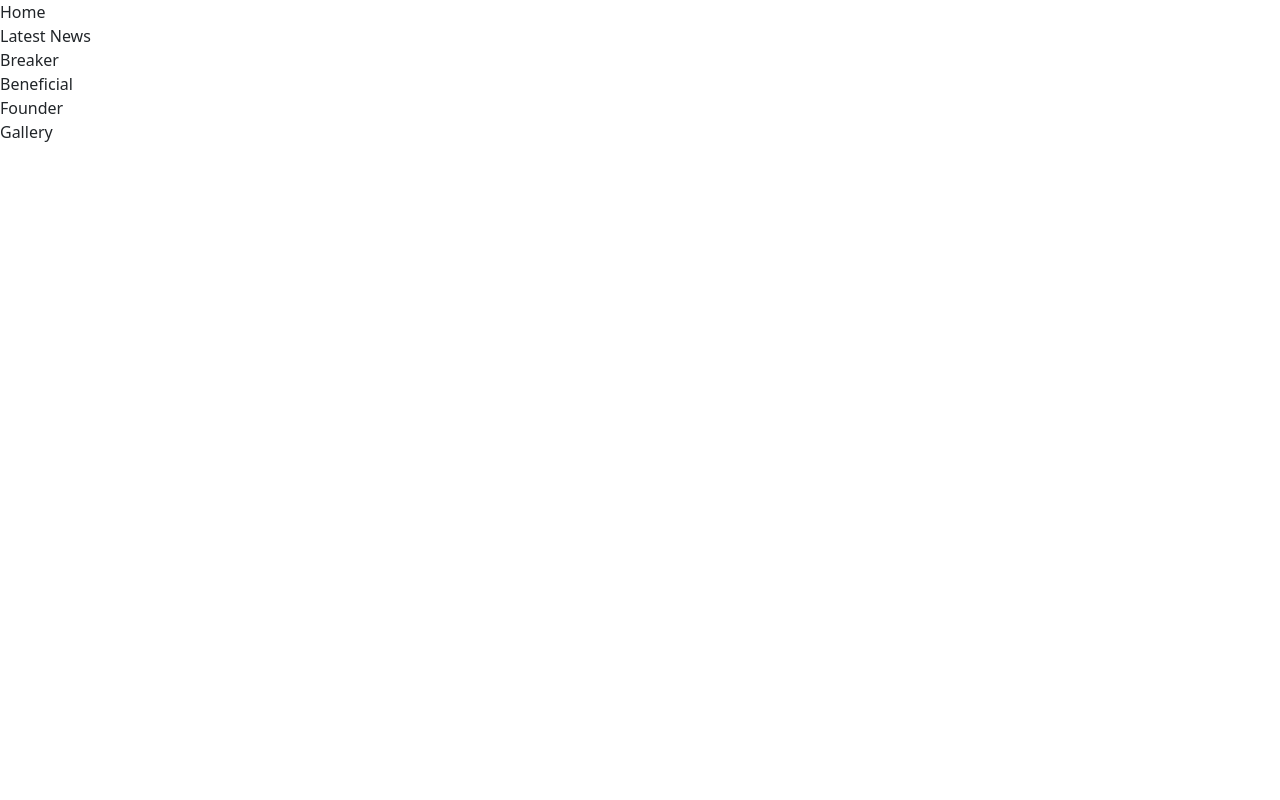
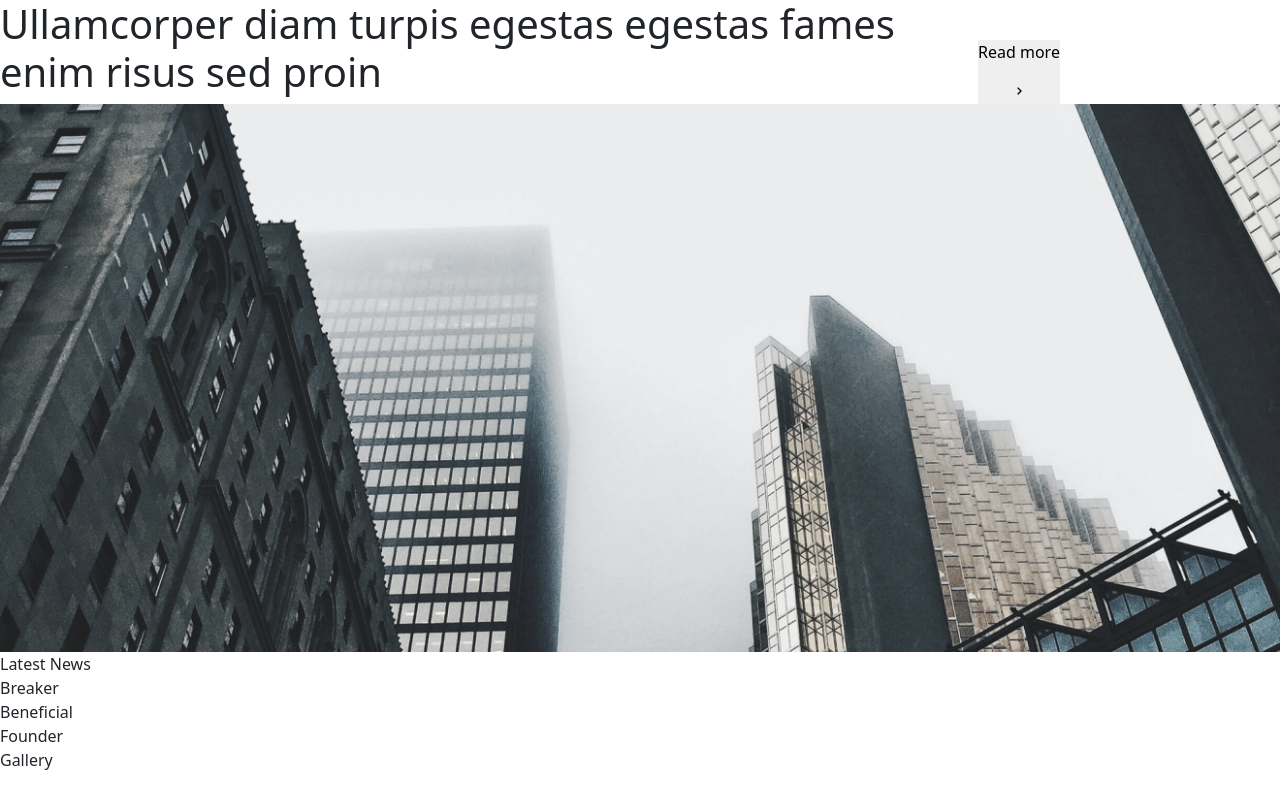
Before and after one commit to Anisha-Karmacharya/Outside-Task, a plain HTML site: page index.html in a window 1280 px wide. Drawn offline with nearby package versions, Linux system fonts and the light colour scheme.

Commit message:
basic layout for hero section complete

```diff
--- a/index.html
+++ b/index.html
@@ -6,7 +6,10 @@
     <meta name="viewport" content="width=device-width, initial-scale=1.0" />
     <!-- CSS -->
     <link rel="stylesheet" href="./assets/stylesheet/css/main.css" />
-    <link href="https://cdn.jsdelivr.net/npm/bootstrap@5.1.3/dist/css/bootstrap.min.css" rel="stylesheet">
+    <link
+      href="https://cdn.jsdelivr.net/npm/bootstrap@5.1.3/dist/css/bootstrap.min.css"
+      rel="stylesheet"
+    />
 
     <!-- Latest compiled JavaScript -->
     <script src="https://cdn.jsdelivr.net/npm/bootstrap@5.1.3/dist/js/bootstrap.bundle.min.js"></script>
@@ -22,7 +25,32 @@
     <header class="header"></header>
     <main>
       <!-- Home Section -->
-      <section>Home</section>
+      <section class="hero">
+        <div class="hero__bg"></div>
+        <div class="hero__main">
+          <div class="row align-items-end">
+            <div class="col-md-9">
+              <h1 class="main__text">
+                Ullamcorper diam turpis egestas egestas fames enim risus sed
+                proin
+              </h1>
+            </div>
+            <div class="col-md-3">
+              <button class="main__button button button--primary">
+                <div class="button__text">
+                  <p>Read more</p>
+                </div>
+                <div class="button__icon">
+                  <i class="bx bx-chevron-right"></i>
+                </div>
+              </button>
+            </div>
+          </div>
+        </div>
+        <div class="hero__image">
+          <img src="./assets/img/Hero.jpg" />
+        </div>
+      </section>
       <!-- News Section -->
       <section>Latest News</section>
       <!-- Breaker Section -->
```
